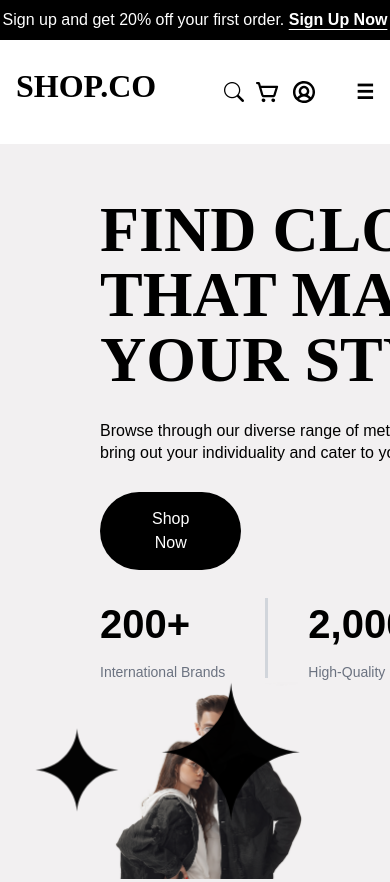
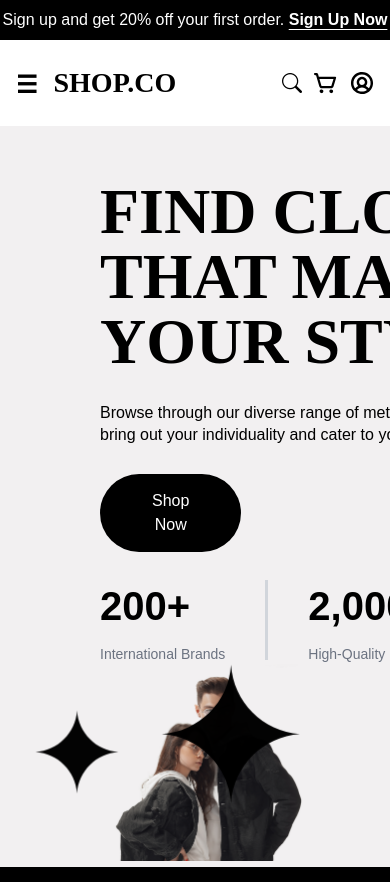
Before and after one commit to Iam-samyog/Shop.co, a plain HTML site: page index.html in a window 390 px wide. Shown: the top 882 px of the page. Drawn offline with nearby package versions, Linux system fonts and the light colour scheme; a web font is replaced by a local one.

Commit message:
Made the header and Navbar responsive

```diff
--- a/index.html
+++ b/index.html
@@ -16,7 +16,7 @@
      <!-- Css Ends -->
   </head>
   <body>
-    <!--Upper header part starts-->
+    <!--Upper header part starts--> <!--Resonpsive done tick-->
     <header class="bg-black py-2 relative">
       <div
         class="container mx-auto max-w-7xl text-center text-white secondary-font relative"
@@ -37,28 +37,31 @@
     <!--Upper header part ends-->
 
       <!--Navbar begins-->
- <nav class="container my-[10px] m mx-auto max-w-[1300px] text-center text-white secondary-font">
-        <div class="flex items-center gap-10 py-3 px-4 sm:px-6 lg:px-8">
+      <nav class="container my-[10px] mx-auto max-w-[1300px] text-center text-white secondary-font">
+        <div class="flex items-center justify-between py-3 px-4 sm:px-6 lg:px-8">
+
+
+          <div class="flex gap-4 items-center md:pb-3">
+              <!-- 🔹 Mobile Menu Button -->
+            <button id="menuBtn" class="md:hidden  pt-[4px] text-black font-black text-[24px] focus:outline-none">
+              ☰
+            </button>
               <!-- 🔹 Logo -->
-             <div class="pb-3">
-            <a href="#" class="text-[32px] font-black text-black uppercase primary-font">
+            <a href="#" class="text-[28px] md:text-[32px] font-black text-black uppercase primary-font">
               Shop.co
             </a>
           </div>
-            <!-- 🔹 Desktop Menu (Only visible on medium screens and above) -->
-            <div class="hidden md:flex items-center space-x-6">
-              <a href="#" class="text-black font-[20px] flex gap-2 items-center">Shop <img src="img/Vector.svg" alt="" width="10px" class="my-2"/></a>
+
+          <!-- 🔹 Desktop Menu & Search (Flex on MD+ screens) -->
+          <div class="hidden md:flex items-center gap-8 w-full ml-[30px]">
+            <a href="#" class="text-black font-[20px] flex gap-2 items-center">
+              Shop <img src="img/Vector.svg" alt="" width="10px" class="my-2"/>
+            </a>
             <a href="#" class="text-black font-[20px]">On Sale</a>
             <a href="#" class="text-black font-[20px]">New Arrivals</a>
             <a href="#" class="text-black font-[20px]">Brands</a>
-            </div>
 
-            <!-- 🔹 Search Form (Responsive, mobile shows icon only) -->
-            <div class="flex items-center gap-3">
-
-
-
-              <!-- Desktop: Full Search Bar -->
+            <!-- 🔹 Desktop Search Bar (Centered with Flex) -->
             <div class="hidden md:flex w-[577px] bg-[#F0F0F0] py-2 px-4 rounded-[50px] items-center">
               <i class="bi bi-search text-[#909090] px-2 font-bold"></i>
               <form action="">
@@ -70,38 +73,37 @@
               </form>
             </div>
           </div>
-        <!-- Mobile: Search Icon Only -->
 
-            <!-- 🔹 Cart and Profile (Visible on both mobile and desktop) -->
+          <!-- 🔹 Mobile Search + Cart + Profile -->
+          <div class="flex items-center gap-3">
+            <!-- Mobile: Search Icon Next to Cart/Profile -->
+            <button id="mobileSearchBtn" class="md:hidden">
+              <i class="bi bi-search text-black text-[20px] font-bold"></i>
+            </button>
 
-            <div class="flex gap-3 justify-end items-center md:flex gap-3  items-center">
-              <div class="md:hidden flex items-center   py-2 ">
-                <i class="bi bi-search text-black  text-[20px]  font-bolder "></i>
+            <img src="img/Cart.svg" alt="Cart" class="w-6 h-6"/>
+            <img src="img/profile.svg" alt="Profile" class="w-6 h-6"/>
+
+
+
           </div>
-              <img src="img/Cart.svg" alt="Cart" class="w-6 h-6" />
-              <img src="img/profile.svg" alt="Profile" class="w-6 h-6" />
         </div>
 
-            <!-- 🔹 Mobile Menu Button (Visible on mobile) -->
-            <button id="menuBtn" class="md:hidden text-black font-black text-[20px] focus:outline-none">
-              ☰
-            </button>
-          </div>
-
-          <!-- 🔹 Mobile Menu (Hidden by default, visible on mobile) -->
-          <div
-            id="mobileMenu"
-            class="hidden md:hidden bg-white border-t border-gray-200"
-          >
-            <a href="#" class="text-black block py-2 px-4 font-[20px]">Shop</a>
-            <a href="#" class="text-black block py-2 px-4 font-[16px]">On Sale</a>
-            <a href="#" class="text-black block py-2 px-4 font-[16px]">New Arrivals</a>
-            <a href="#" class="text-black block py-2 px-4 font-[16px]">Brands</a>
+        <!-- 🔹 Mobile Menu (Hidden by default) -->
+        <div id="mobileMenu" class="hidden md:hidden bg-white border-t border-gray-200">
+          <a href="#" class="block py-2 px-4 text-black font-[20px]">Shop</a>
+          <a href="#" class="block py-2 px-4 text-black font-[16px]">On Sale</a>
+          <a href="#" class="block py-2 px-4 text-black font-[16px]">New Arrivals</a>
+          <a href="#" class="block py-2 px-4 text-black font-[16px]">Brands</a>
         </div>
       </nav>
 
 
+
     <!--Navbar Ends-->
+
+
+
 
  <!--Main Starts-->
     <main class="main-background">
```
Lines whose indentation alone changed are shown as unchanged.
